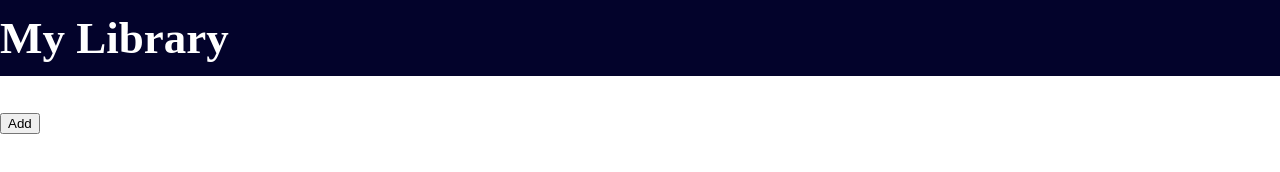
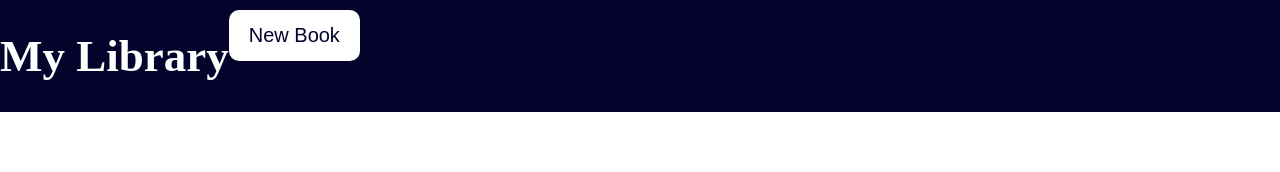
Before and after one commit to Rehan1110/Library, a plain HTML site: page index.html in a window 1280 px wide. Drawn offline with Linux system fonts and the light colour scheme.

Commit message:
Completed the navbar

```diff
--- a/index.css
+++ b/index.css
@@ -2,10 +2,24 @@ body {
   margin: 0;
   padding: 0;
 }
+.nav-bar{
+  display: flex;
+  background-color: rgb(3, 3, 43);
+  width: 100%;
+
+}
 .nav-heading{
-  margin-top: 0;
+  margin-top: 0px 0px;
   font-size: 45px;
   color: white;
-  background-color: rgb(3, 3, 43);
-  padding: 12px 0px;
 }
+.add-button{
+  margin-top: 10px;
+  color: rgb(3,3,43);
+  background-color: white;
+  padding: 14px 20px;
+  border-radius: 10px;
+  font-size: 20px;
+  border: none;
+  cursor: pointer;
+}
--- a/index.html
+++ b/index.html
@@ -8,10 +8,12 @@
 </head>
 <body>
   <div class="container">
-    <nav class="nav-bar">
+    <div class="nav-bar">
      <h1 class="nav-heading">My Library</h1>
-     <button class="add-button">Add</button>
-    </nav>
+     <div>
+     <button class="add-button">New Book</button>
+    </div>
+    </div>
   </div>
 </body>
 </html>
```
